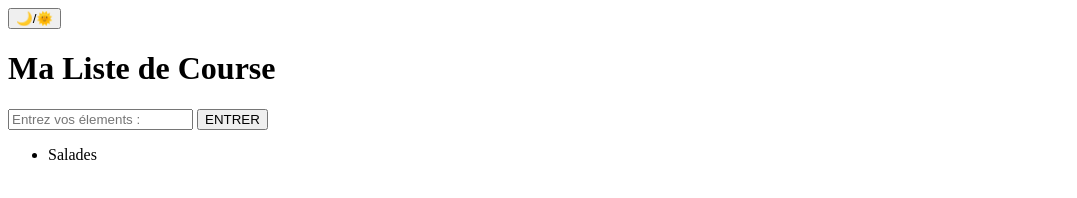
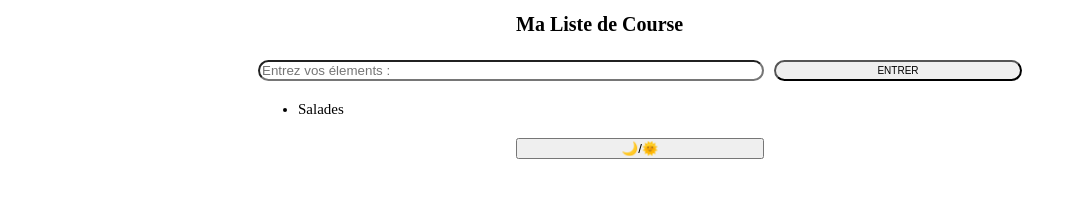
Before and after one commit to StevenSpy/toDoList, a plain HTML site: page index.html in a window 1280 px wide. Shown: the whole page, without its empty margins (0-1077 px from the left). Drawn offline with Linux system fonts and the light colour scheme.

Commit message:
Adding a display grid with his properties, reset css too

```diff
--- a/style.css
+++ b/style.css
@@ -1,8 +1,68 @@
+html {
+  font-size: 10px;
+  margin: 0;
+  padding: 0;
+}
+
+body {
+  margin: 0;
+  padding: 0;
+  display: grid;
+  grid-template-columns: repeat(5, 1fr);
+  grid-auto-rows: minmax(1rem, auto);
+  grid-template-areas:
+    ". . titre . ."
+    ". input input submit ."
+    ". ul ul ul ."
+    ". . darkMode . .";
+  grid-gap: 1rem;
+}
+
 body.darkMode {
   color: white;
   background-color: black;
 }
 
+h1 {
+  grid-area: titre;
+  font-size: 2rem;
+}
+
+input {
+  grid-area: input;
+  border-radius: 1.5rem;
+  -webkit-border-radius: 1.5rem;
+  -moz-border-radius: 1.5rem;
+  -ms-border-radius: 1.5rem;
+  -o-border-radius: 1.5rem;
+}
+
+ul {
+  grid-area: ul;
+}
+
+li {
+  font-size: 1.5rem;
+}
+
 ul li.checked {
   text-decoration: line-through;
 }
+
+#submit {
+  grid-area: submit;
+  font-size: 1rem;
+  border-radius: 1.5rem;
+  -webkit-border-radius: 1.5rem;
+  -moz-border-radius: 1.5rem;
+  -ms-border-radius: 1.5rem;
+  -o-border-radius: 1.5rem;
+}
+
+.close {
+  grid-area: submit;
+}
+
+#buttonDarkMode {
+  grid-area: darkMode;
+}
```
